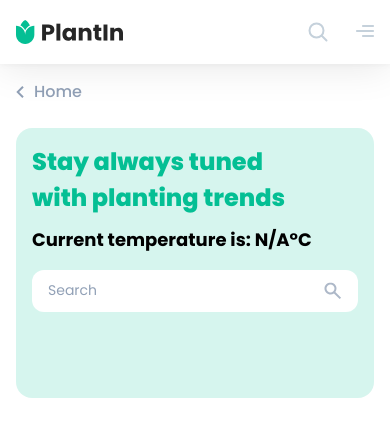
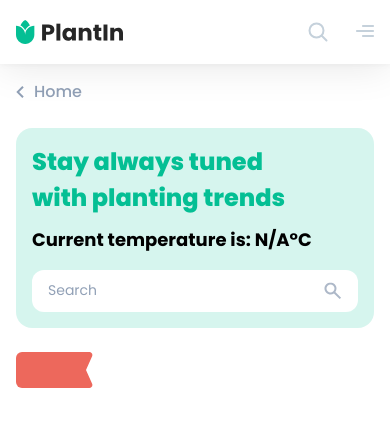
Before and after one commit to nick-maslov/plantin-test-frontend, a React (Vite) app: page / in a window 390 px wide. Shown: the top 436 px of the page. Built offline with nearby package versions, Linux system fonts and the light colour scheme; no server answers.

Commit message:
fix header

```diff
--- a/src/App.tsx
+++ b/src/App.tsx
@@ -1,6 +1,7 @@
 import type { ReactElement } from 'react';
 import Breadcrumbs from './components/modules/Breadcrumbs';
 import Header from './components/modules/Header';
+import New from './components/modules/New';
 import Providers from './components/modules/Providers';
 import StayTuned from './components/modules/StayTuned';
 
@@ -11,6 +12,7 @@ function App(): ReactElement {
       <main className='transition-opacity  duration-300' id='main-content'>
         <Breadcrumbs />
         <StayTuned />
+        <New />
       </main>
     </Providers>
   );
--- a/src/components/modules/Header.tsx
+++ b/src/components/modules/Header.tsx
@@ -95,7 +95,7 @@ function Header(): ReactElement {
       </MainContainer>
       <div
         className={classNames(
-          'fixed  inset-0  bg-white  transition-transform  duration-300  lg:hidden',
+          'fixed  inset-0  z-50  bg-white  transition-transform  duration-300  lg:hidden',
           {
             'translate-x-[100vw]': !menuIsOpen,
           },
--- /dev/null
+++ b/src/components/modules/New.tsx
@@ -0,0 +1,26 @@
+import type { ReactElement } from 'react';
+import MainContainer from '../elements/MainContainer';
+
+function New(): ReactElement {
+  return (
+    <section className='mt-6'>
+      <MainContainer>
+        <svg
+          className='rounded-l-md'
+          width='77'
+          height='36'
+          viewBox='0 0 77 36'
+          fill='none'
+          xmlns='http://www.w3.org/2000/svg'
+        >
+          <path
+            d='M0 0H73.3837C75.5547 0 77.0069 2.23455 76.1251 4.21842L70 18L76.1251 31.7816C77.0069 33.7654 75.5547 36 73.3837 36H0V0Z'
+            fill='#ED685C'
+          />
+        </svg>
+      </MainContainer>
+    </section>
+  );
+}
+
+export default New;
--- a/src/components/modules/StayTuned.tsx
+++ b/src/components/modules/StayTuned.tsx
@@ -48,7 +48,7 @@ function StayTuned(): ReactElement {
       <MainContainer>
         <div
           className='relative  bg-green/[16%]  px-4  py-4  lg:pt-12
-                     lg:pl-8  xl:pl-11  rounded-2xl  min-h-[270px]'
+                     lg:pl-8  xl:pl-11  rounded-2xl  lg:min-h-[270px]'
         >
           <H2 className='text-green  !font-extrabold  lg:text-3xl'>
             Stay always tuned with&nbsp;planting trends
@@ -60,8 +60,8 @@ function StayTuned(): ReactElement {
             <input
               id='search'
               className='bg-white  rounded-xl  px-4  pt-2  pb-2.5  w-full
-                placeholder:text-gray  placeholder:text-[14px]  lg:pt-3  lg:pb-3.5
-              focus:outline-none  focus:ring-2  focus:ring-green'
+                placeholder:text-gray  placeholder:text-sm  lg:placeholder:text-base
+                  lg:pt-3  lg:pb-3.5  focus:outline-none  focus:ring-2  focus:ring-green'
               placeholder='Search'
               type='text'
               value={searchQuery}
```
